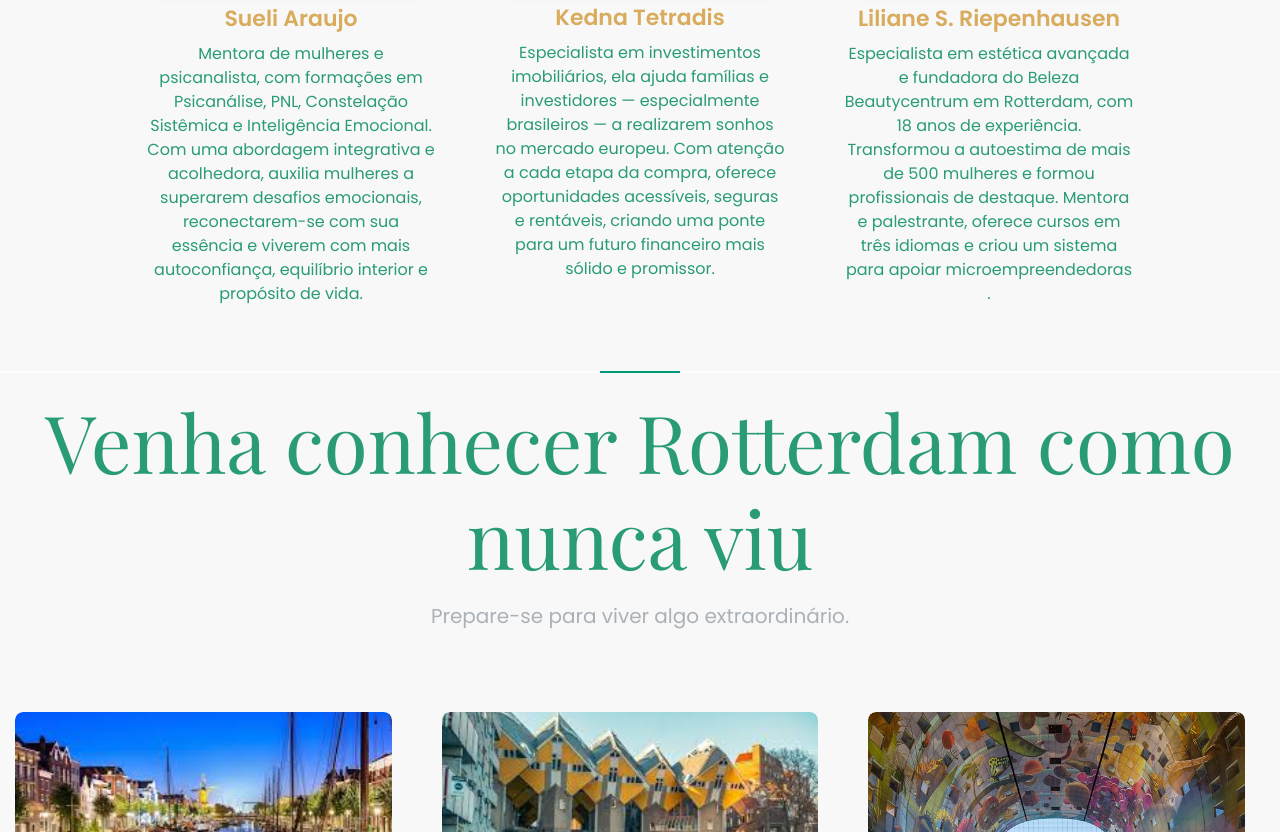
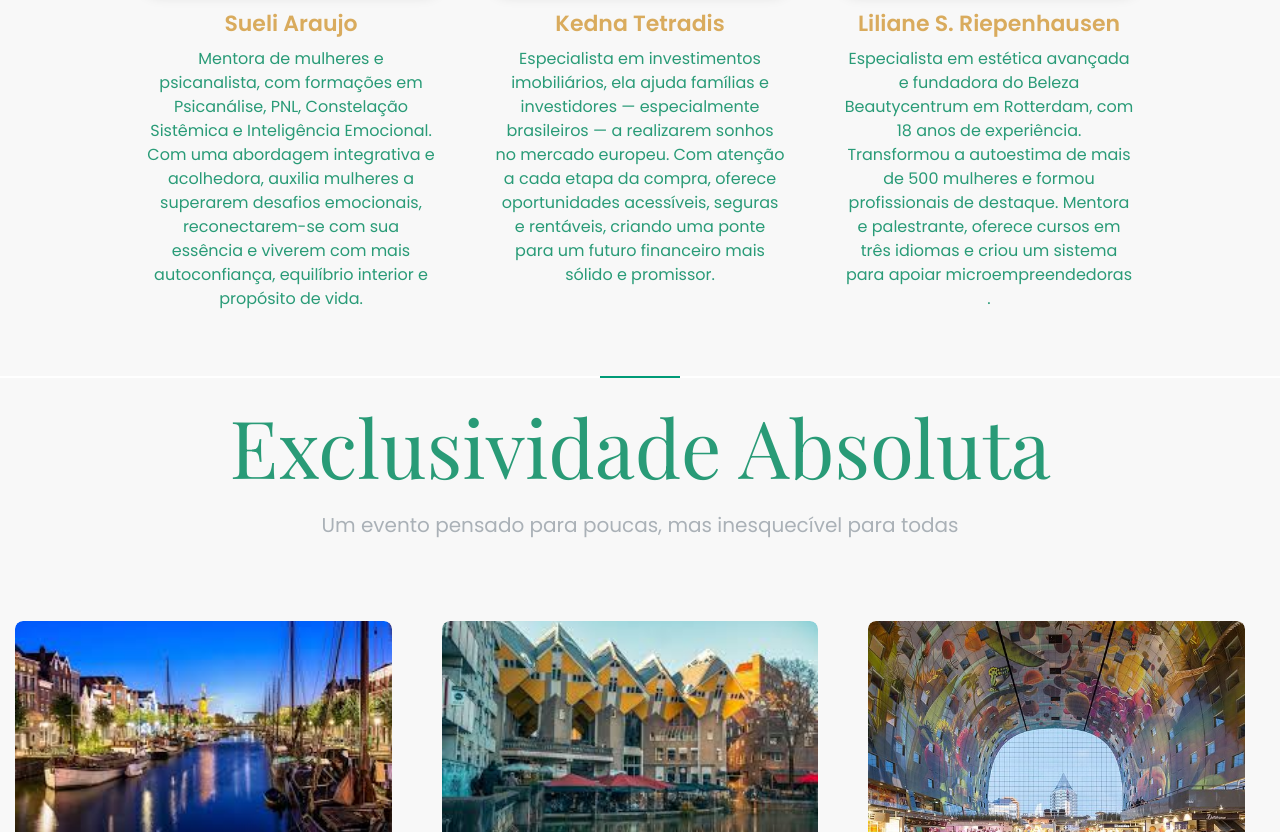
Before and after one commit to DevMarcelino/Confluence.test, a plain HTML site: page index.html in a window 1280 px wide. Shown: the part 3317-4149 px from the top of the page. Drawn offline with nearby package versions, Linux system fonts and the light colour scheme; files whose address does not match are found by name; a web font is replaced by a local one.

Commit message:
Atualizar o index.html

```diff
--- a/index.html
+++ b/index.html
@@ -215,6 +215,7 @@ Prepare-se para acessar um novo nível de existência! Um espaço onde a leveza,
           <div class="ribbon" aria-hidden="true">Lote 1</div>
           <h3><center>Somente até o dia 11/09</h3>
           <center><p class="price" >137,90€</p>
+              <h4><center>Válido para as primeiras 25 pessoas!</center></h4>
           <ul>
 <li class="enabled">🍵 High Tea Seletivo.</li>
 <li class="enabled">🤝 Networking de Alto Nível.</li>
@@ -224,7 +225,7 @@ Prepare-se para acessar um novo nível de existência! Um espaço onde a leveza,
 <li class="enabled">🎁  Kit exclusivo Confluence-c.</li>
 <li class="enabled">🚢 Passeio de barco.</li>
           </ul>
-          <center>Válido para as primeiras 25 pessoas!</center>
+
           <a href="https://wa.link/kyvltn" target="_blank">
   <button class="btn btn-buy" type="button" aria-label="Comprar bilhete 1 Lote">Garanta sua Entrada</button>
 </a>
@@ -314,8 +315,9 @@ Prepare-se para acessar um novo nível de existência! Um espaço onde a leveza,
             <div class="row">
                 <div class="col-lg-12">
                     <div class="section_title text-center mb-80">
-                        <h3 class="wow fadeInRight" data-wow-duration="1s" data-wow-delay=".3s">Venha conhecer Rotterdam como nunca viu</h3>
-                        <p class="wow fadeInRight" data-wow-duration="1s" data-wow-delay=".4s">Prepare-se para viver algo extraordinário.</p>
+                        <h3 class="wow fadeInRight" data-wow-duration="1s" data-wow-delay=".3s">Exclusividade Absoluta</h3>
+                        <p class="wow fadeInRight" data-wow-duration="1s" data-wow-delay=".4s">Um evento
+pensado para poucas, mas inesquecível para todas</p>
                     </div>
                 </div>
             </div>
```
